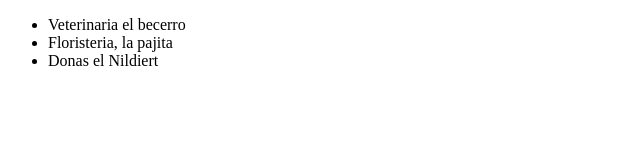
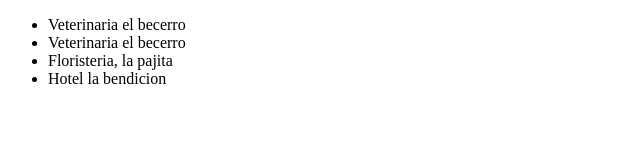
Before and after one commit to nildiert/platzisquare, an Angular app: page / in a window 1280 px wide. Shown: the top 160 px of the page, without its empty margins (0-640 px from the left). Built offline with nearby package versions, Linux system fonts and the light colour scheme.

Commit message:
Directiva ngIf 10122018_1926

```diff
--- a/src/app/app.component.html
+++ b/src/app/app.component.html
@@ -1,5 +1,8 @@
 <!--The content below is only a placeholder and can be replaced.-->
 <ul>
-  <li *ngFor="let lugar of lugares">{{lugar.nombre}}</li>
+  <ng-container *ngFor="let lugar of lugares">
+
+    <li *ngIf="lugar.active" >{{lugar.nombre}}</li>
+  </ng-container>
 
 </ul>
--- a/src/app/app.component.ts
+++ b/src/app/app.component.ts
@@ -8,9 +8,12 @@ import { Component } from '@angular/core';
 export class AppComponent {
   title = 'platziSquare';
   lugares:any = [
-    {nombre: 'Veterinaria el becerro'},
-    {nombre: 'Floristeria, la pajita'},
-    {nombre: 'Donas el Nildiert'},
+    {active: true, nombre: 'Veterinaria el becerro'},
+    {active: true, nombre: 'Veterinaria el becerro'},
+    {active: true, nombre: 'Floristeria, la pajita'},
+    {active: false, nombre: 'Sushi el gamin'},
+    {active: true, nombre: 'Hotel la bendicion'},
+    {active: false, nombre: 'Zapateria el clavo'},
 
   ]
   constructor(){
```
